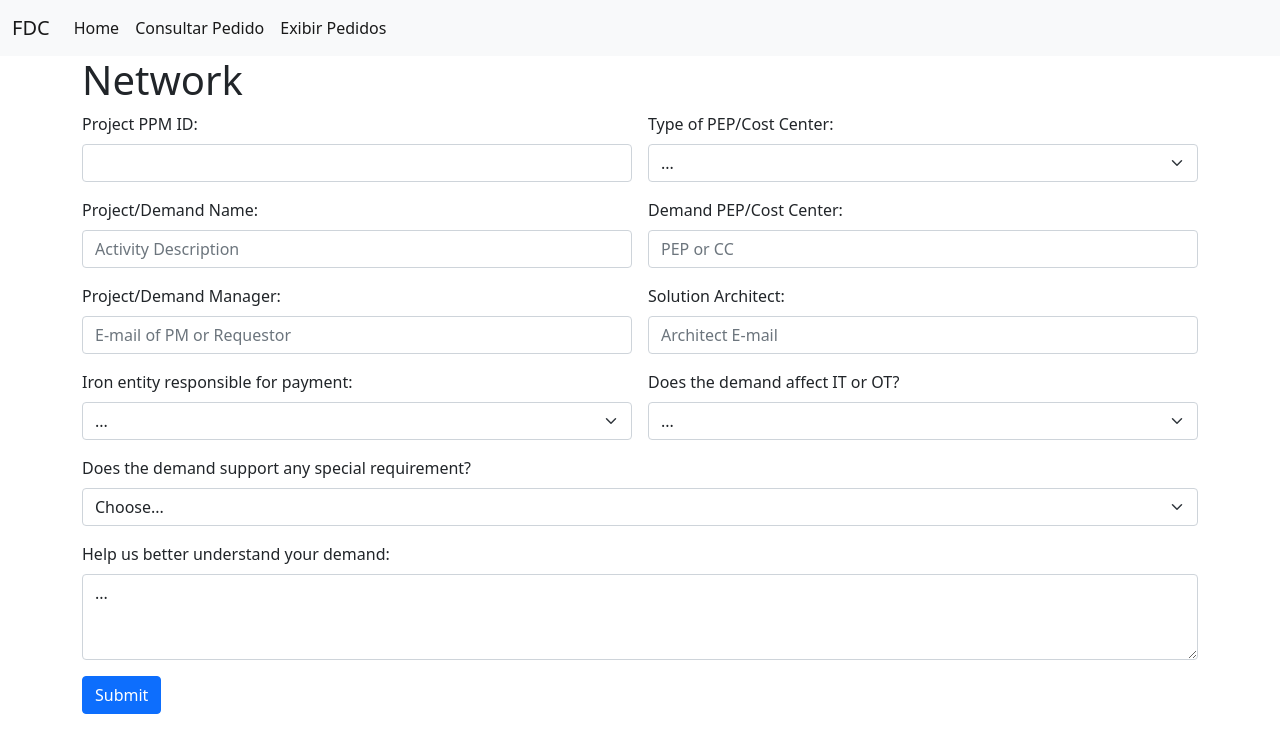
After one commit to RicardoGoncal/fdc-python-flask, a Flask app: template network/templates/network/network_view.html in a window 1280 px wide. The commit adds this page. Shown: the top 753 px of the page. Run offline with Flask 3, Linux system fonts and the light colour scheme; the template is opened without the code that fills it, so the values that code supplies are empty.

Commit message:
Create new Form - Network

```diff
--- a/app.py
+++ b/app.py
@@ -2,6 +2,7 @@ from flask import Flask, jsonify, url_for
 from flask_migrate import Migrate
 from general.homepage import blp as HomeBlueprint
 from cloud.cloud import blp as CloudBlueprint
+from network.network import blp as NetworkBlueprint
 
 from db import db
 import os
@@ -28,5 +29,6 @@ def create_app(db_url=None):
 
     app.register_blueprint(CloudBlueprint)
     app.register_blueprint(HomeBlueprint)
+    app.register_blueprint(NetworkBlueprint)
 
     return app
--- /dev/null
+++ b/network/templates/network/network_view.html
@@ -0,0 +1,82 @@
+{% extends 'base.html' %}
+
+<style>
+    /* Estilização adicional para centralizar o formulário */
+    .center-form {
+        display: flex;
+        justify-content: center;
+        align-items: center;
+        height: 100vh; /* Ajusta a altura conforme necessário */
+    }
+</style>
+
+{% block content %}
+    <h1 class="container center-form">Network </h1>
+
+    <div class="container center-form">
+        <form action="" method="POST" class="row g-3">
+            <div class="col-md-6">
+                <label for="inputPPM" class="form-label">Project PPM ID: </label>
+                <input type="text" class="form-control" id="inputPPM">
+            </div>
+            <div class="col-md-6">
+                <label for="inputTypeCust" class="form-label">Type of PEP/Cost Center:</label>
+                <select id="inputTypeCust" class="form-select">
+                <option selected>...</option>
+                <option>CAPEX</option>
+                <option>OPEX</option>
+                </select>
+            </div>
+            <div class="col-md-6">
+                <label for="inputProjectDemandName" class="form-label">Project/Demand Name: </label>
+                <input type="text" class="form-control" id="inputProjectDemandName" placeholder="Activity Description">
+            </div>
+            <div class="col-md-6">
+                <label for="inputDemandPEPCC" class="form-label">Demand PEP/Cost Center: </label>
+                <input type="text" class="form-control" id="inputDemandPEPCC" placeholder="PEP or CC">
+            </div>
+            <div class="col-md-6">
+                <label for="inputManager" class="form-label">Project/Demand Manager: </label>
+                <input type="text" class="form-control" id="inputManager" placeholder="E-mail of PM or Requestor">
+            </div>
+             <div class="col-md-6">
+                <label for="inputArchitect" class="form-label">Solution Architect: </label>
+                <input type="text" class="form-control" id="inputArchitect" placeholder="Architect E-mail">
+            </div>
+            <div class="col-md-6">
+                <label for="inputEntityResposible" class="form-label">Iron entity responsible for payment:</label>
+                <select id="inputEntityResposible" class="form-select">
+                <option selected>...</option>
+                <option>Iron S.A</option>
+                <option>Iron Fundation</option>
+                </select>
+            </div>
+            <div class="col-md-6">
+                <label for="inputItOt" class="form-label">Does the demand affect IT or OT?</label>
+                <select id="inputItOt" class="form-select">
+                <option selected>...</option>
+                <option>IT</option>
+                <option>OT</option>
+                </select>
+            </div>
+            <div class="col-12">
+                <label for="inputSpecialReq" class="form-label">Does the demand support any special requirement?</label>
+                <select id="inputSpecialReq" class="form-select">
+                <option selected>Choose...</option>
+                <option>...</option>
+                </select>
+            </div>
+            <div class="col-12">
+                <label for="inputHelpText" class="form-label">Help us better understand your demand: </label>
+                <textarea class="form-control" id="inputHelpText" rows="3">...</textarea>
+            </div>
+
+
+
+            <div class="col-12">
+                <button type="submit" class="btn btn-primary">Submit</button>
+            </div>
+        </form>
+    </div>
+
+{% endblock %}
```
Also changed, not shown: general/templates/general/homepage.html (+13 -13 lines), network/network.py (added, +13 -0 lines).
